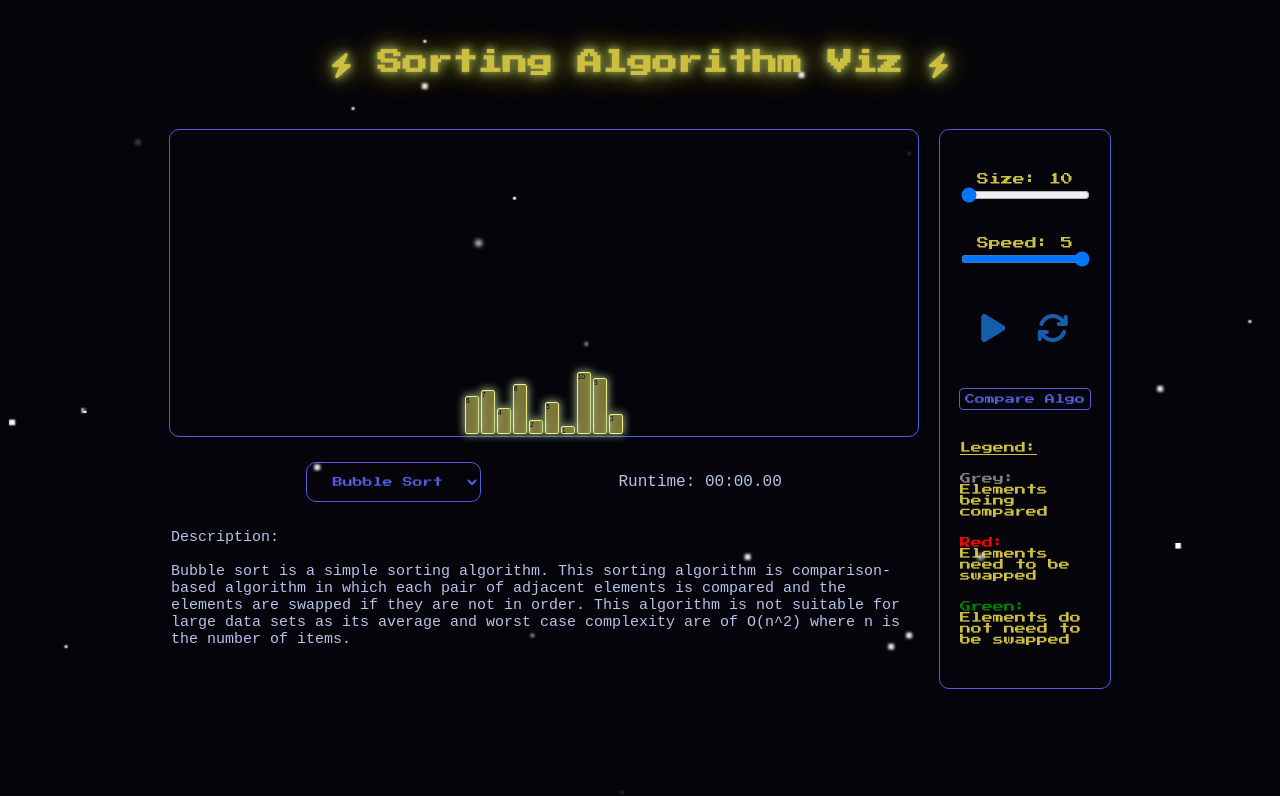
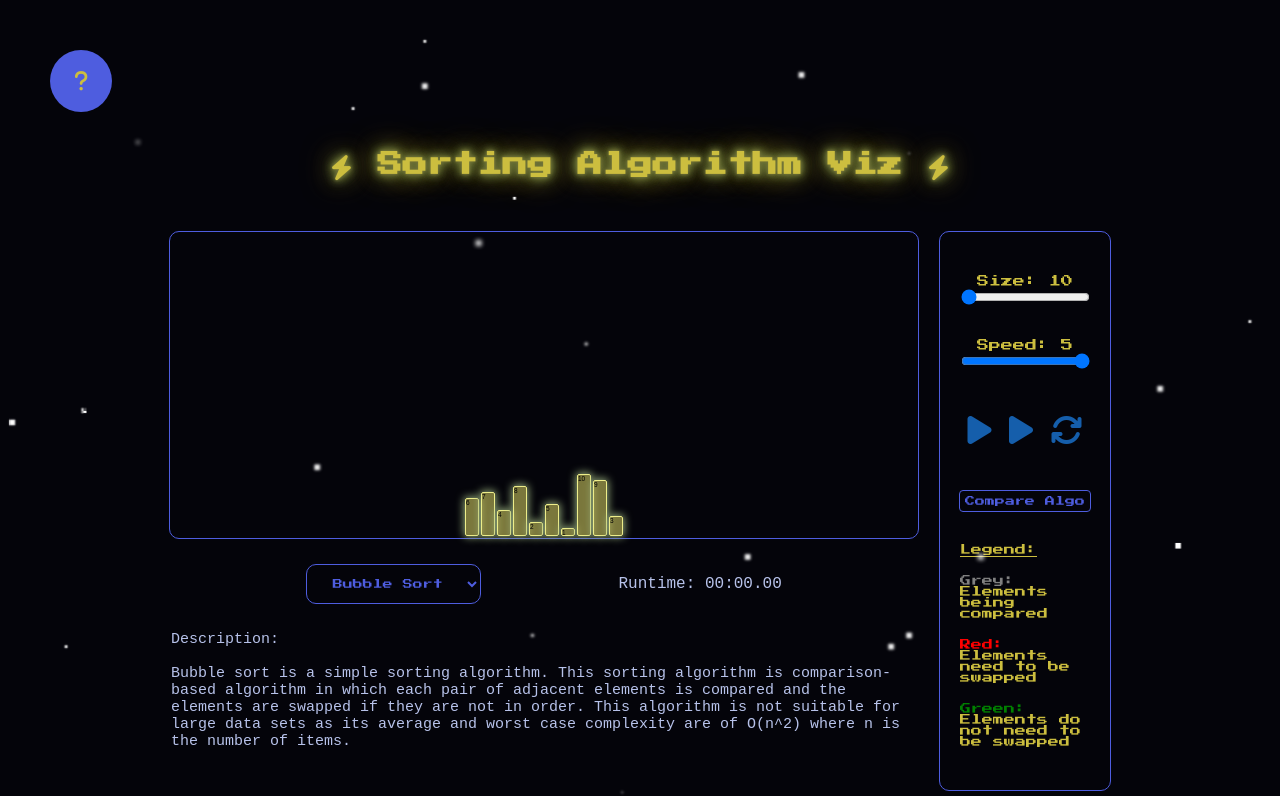
Before and after one commit to pa-dg/Sorting-Algorithm-Viz, a website built with webpack: page index.html in a window 1280 px wide. Shown: the top 796 px of the page. Built offline with nearby package versions, Linux system fonts and the light colour scheme.

Commit message:
add instructions button & playbutton for sortTwo

```diff
--- a/index.html
+++ b/index.html
@@ -15,6 +15,10 @@
 
 <body>
     <div class="main"></div>
+
+    <div class="instructions-container">
+        <i id="instructions-btn" class="fa-solid fa-question"></i>
+    </div>
 
     <h1 class="heading"><i class="fas fa-bolt"></i> Sorting Algorithm Viz <i class="fas fa-bolt"></i></h1>
 
@@ -95,7 +99,9 @@
                 <div id="play-stop-btn" class="play-stop-btn">
                     <i id='play-btn' class="fa-solid fa-play play-btn fa-2x"></i>
                 </div>
-
+                <div id="play-stop-btn-2" class="play-stop-btn-2">
+                    <i id='play-btn-2' class="fa-solid fa-play play-btn fa-2x"></i>
+                </div>
                 <div id="reset-btn">
                     <i class="fa-solid fa-arrows-rotate fa-2x"></i>
                 </div>
--- a/src/styles/screen.scss
+++ b/src/styles/screen.scss
@@ -1,3 +1,17 @@
+.instructions-container {
+  border-radius: 50%;
+  background-color: rgb(78, 93, 223);
+  // height: 40px;
+  width: 22px;
+  padding: 20px;
+  display: flex;
+  justify-content: center;
+
+  #instructions-btn {
+    font-size: 22px;
+  }
+}
+
 .sorting-screen {
   min-width: 750px;
   width: 750px;
```
Also changed, not shown: dist/main.css.
